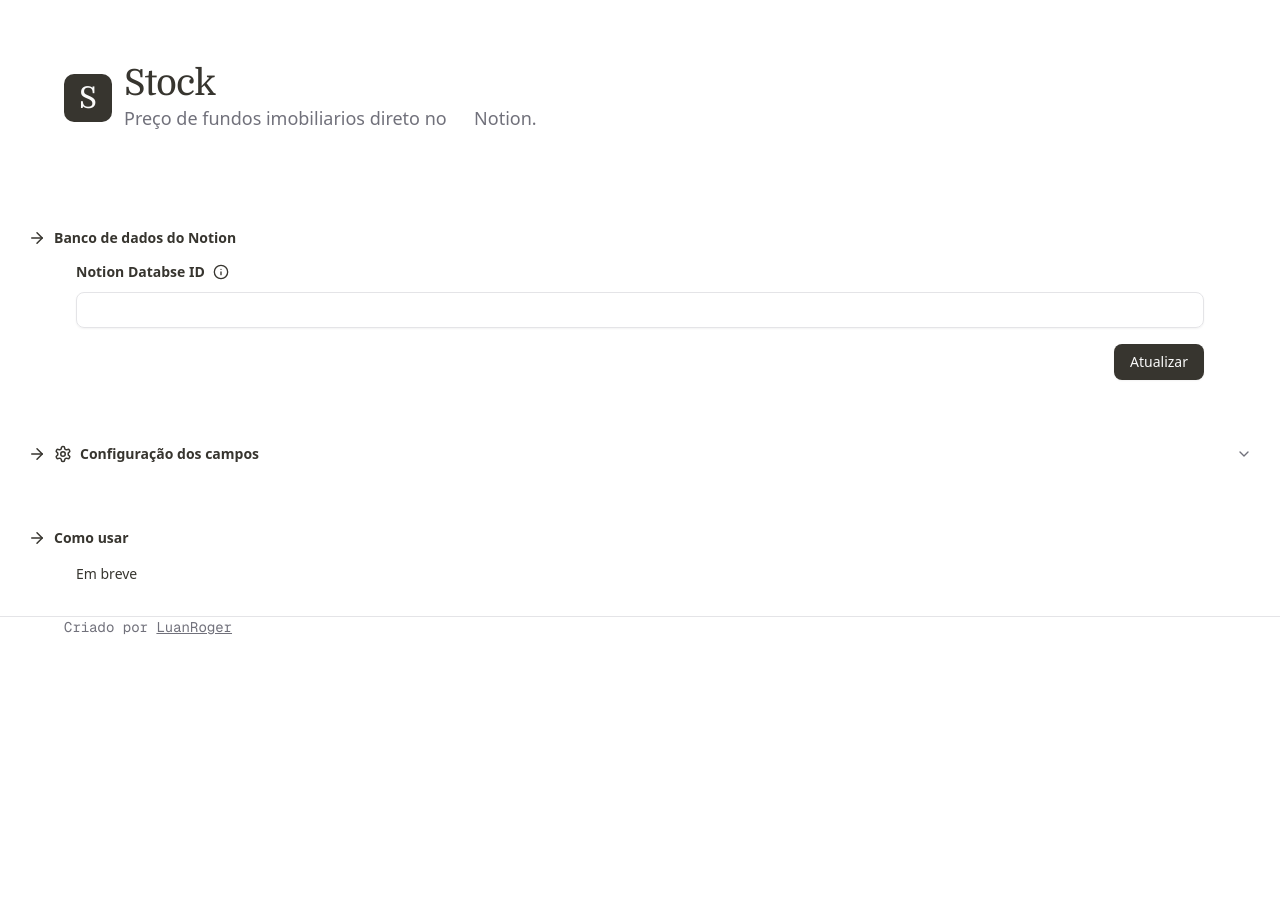
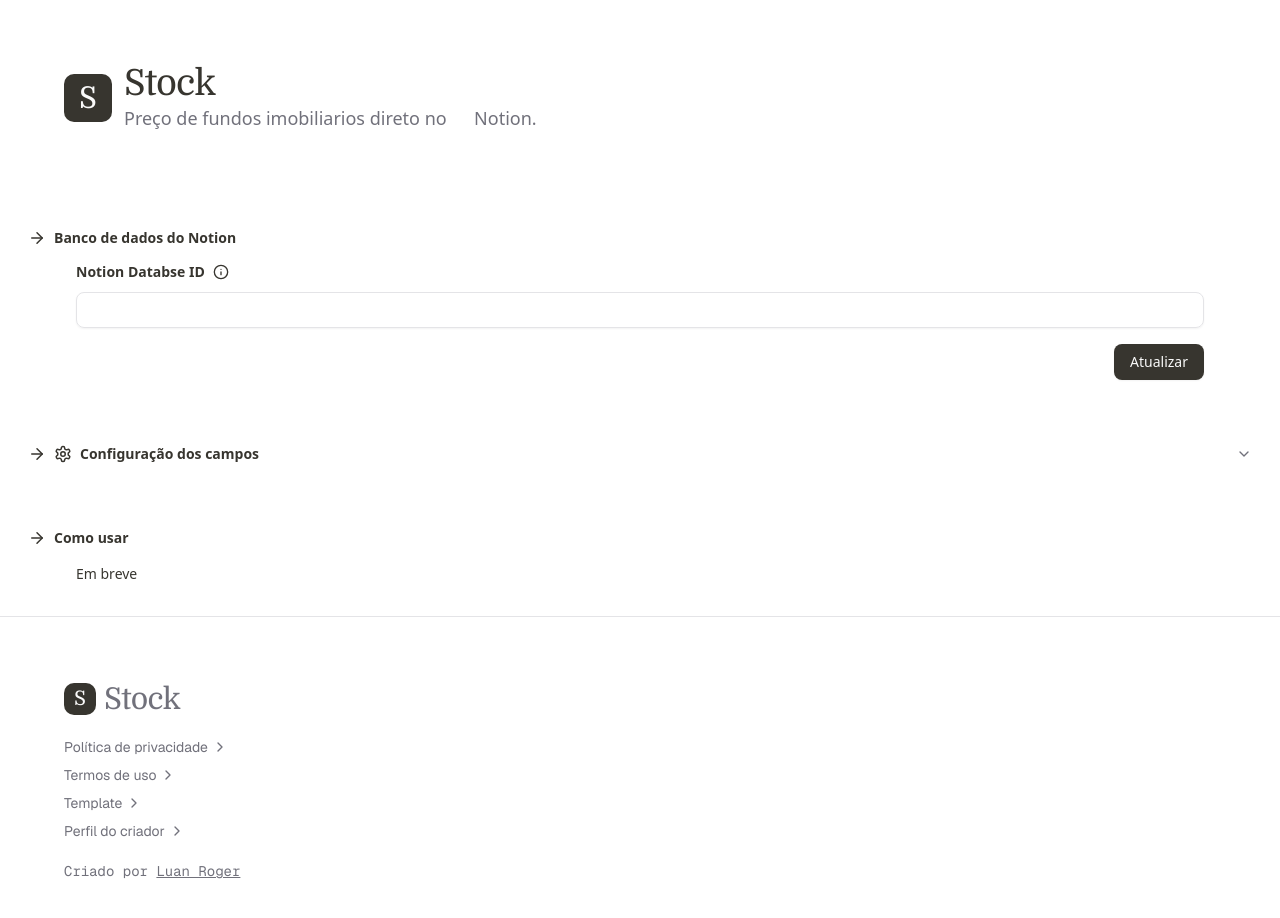
Before and after one commit to LuanRoger/stock-notion, a Next.js app in the folder apps/web/: page / in a window 1280 px wide. Shown: the top 918 px of the page. Before the commit the page ends 800 px from the top, so only its background shows below. Built offline with nearby package versions, Linux system fonts and the light colour scheme; some icons are missing.

Commit message:
feat: add links to footer

```diff
--- /dev/null
+++ b/apps/web/src/components/footer-link.tsx
@@ -0,0 +1,40 @@
+"use client";
+
+import { ChevronRight } from "lucide-react";
+import { motion } from "motion/react";
+import Link from "./link";
+
+interface FooterLinkProps {
+  children: React.ReactNode;
+  href: string;
+}
+
+export default function FooterLink({ children, href }: FooterLinkProps) {
+  const variants = {
+    idle: {
+      x: 0,
+    },
+    hover: {
+      x: 5,
+    },
+  };
+
+  return (
+    <motion.div
+    initial={"idle"}
+    whileHover={"hover"}
+    >
+      <Link
+        href={href}
+        className="no-underline font-sans inline-flex items-center gap-1"
+      >
+        {children}
+        <motion.span
+          variants={variants}
+        >
+          <ChevronRight size={16} />
+        </motion.span>
+      </Link>
+    </motion.div>
+  );
+}
--- a/apps/web/src/components/footer.tsx
+++ b/apps/web/src/components/footer.tsx
@@ -1,24 +1,44 @@
 import Link from "./link";
 import { SiGithub } from "@icons-pack/react-simple-icons";
+import ProductIcon from "./product-icon";
+import FooterLink from "./footer-link";
 
 export default function Footer() {
   return (
-    <footer className="flex flex-row justify-between text-muted-foreground font-mono text-sm px-16">
+    <footer className="flex flex-col justify-between gap-5 text-muted-foreground font-mono text-sm px-6 lg:px-16 mt-16">
+      <div className="inline-flex items-center gap-2">
+        <ProductIcon className="size-8" textClassName="text-xl" />
+        <h1 className="text-3xl font-serif tracking-tight">Stock</h1>
+      </div>
+
+      <div className="flex flex-col w-fit gap-2">
+        <FooterLink href="">Política de privacidade</FooterLink>
+        <FooterLink href="">Termos de uso</FooterLink>
+        <FooterLink href="">Template</FooterLink>
+        <FooterLink href="">Perfil do criador</FooterLink>
+      </div>
+
+      <div className="flex justify-between w-full">
         <span>
           Criado por{" "}
           <Link
             className="hover:underline"
-          href="https://github.com/LuanRoger"
+            href="www.linkedin.com/in/luan-roger"
             target="_blank"
           >
-          LuanRoger
+            Luan Roger
           </Link>
         </span>
         <span>
-        <Link href="https://github.com/LuanRoger/stock-notion" target="_blank">
+          <Link
+            href="https://github.com/LuanRoger/stock-notion"
+            target="_blank"
+          >
             <SiGithub />
           </Link>
+          <Link href=""></Link>
         </span>
+      </div>
     </footer>
   );
 }
--- a/apps/web/src/components/product-icon.tsx
+++ b/apps/web/src/components/product-icon.tsx
@@ -2,9 +2,13 @@
 
 interface ProductIconProps {
   className?: string;
+  textClassName?: string;
 }
 
-export default function ProductIcon({ className }: ProductIconProps) {
+export default function ProductIcon({
+  className,
+  textClassName,
+}: ProductIconProps) {
   return (
     <div
       className={cn(
@@ -12,7 +16,14 @@
         className
       )}
     >
-      <h1 className="font-serif text-primary-foreground text-3xl">S</h1>
+      <h1
+        className={cn(
+          "font-serif text-primary-foreground text-3xl",
+          textClassName
+        )}
+      >
+        S
+      </h1>
     </div>
   );
 }
```
Lines whose indentation alone changed are shown as unchanged.
